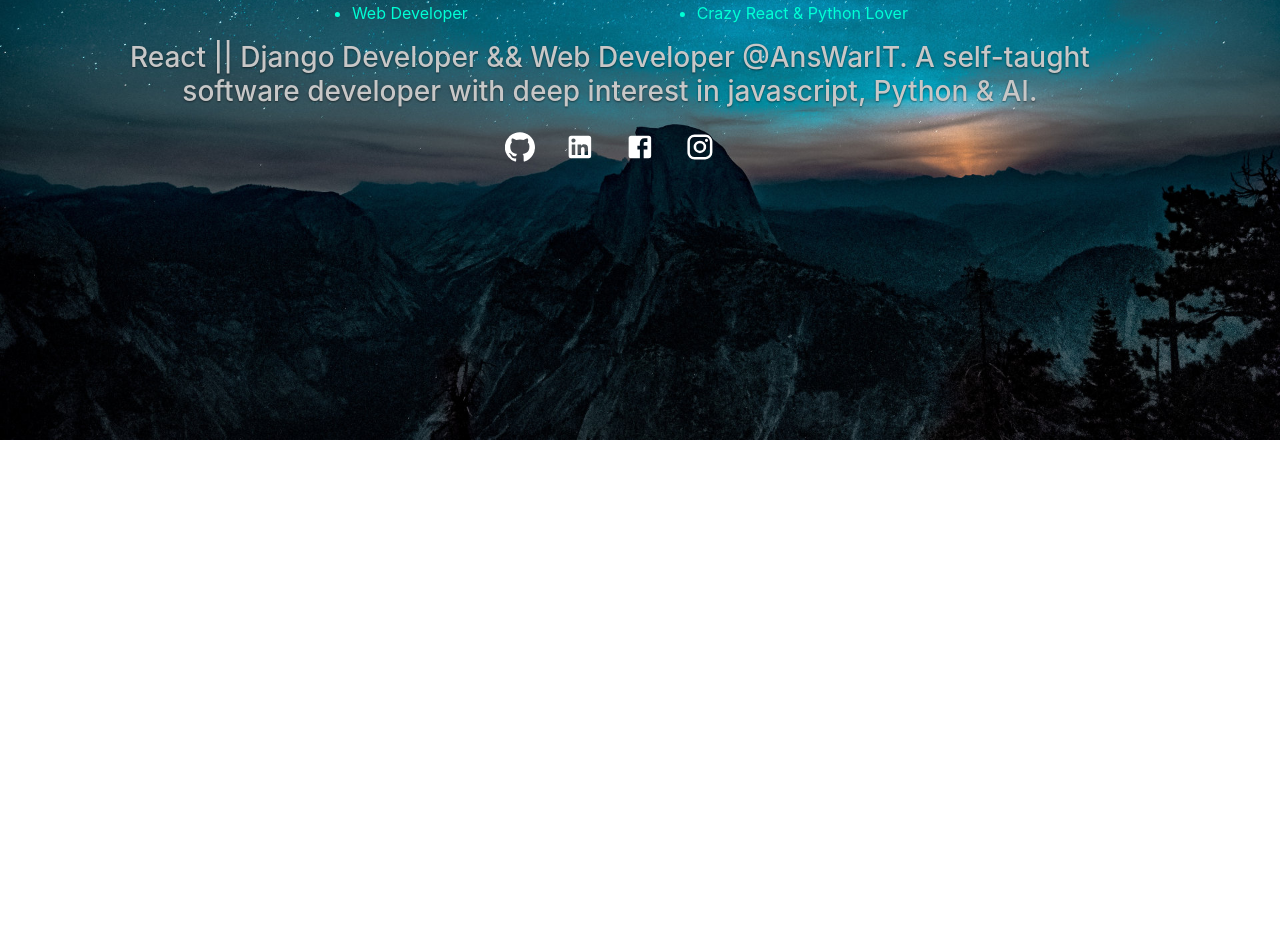
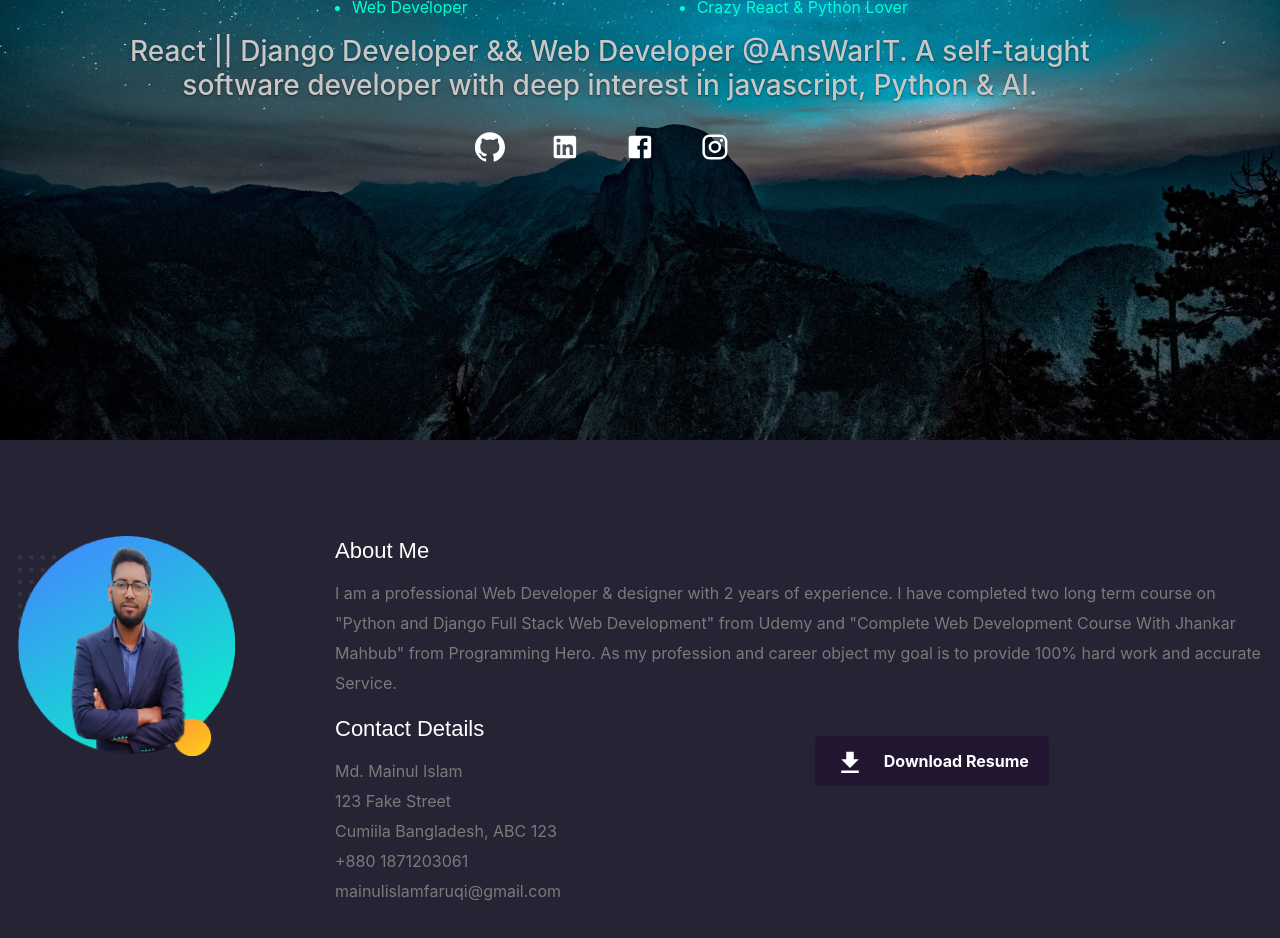
Before and after one commit to CrazyPythonLover1/ReactJs-Portfolio, a React (Create React App) app: page / in a window 1280 px wide. Shown: the part 360-1298 px from the top of the page. Before the commit the page ends 800 px from the top, so only its background shows below. Built offline with nearby package versions, Linux system fonts and the light colour scheme.

Commit message:
about page design completed

```diff
--- a/src/App.css
+++ b/src/App.css
@@ -12,33 +12,3 @@
   text-decoration: none !important;
   font-weight: 600;
 }
-
-@media (prefers-reduced-motion: no-preference) {
-  .App-logo {
-    animation: App-logo-spin infinite 20s linear;
-  }
-}
-
-.App-header {
-  background-color: #282c34;
-  min-height: 100vh;
-  display: flex;
-  flex-direction: column;
-  align-items: center;
-  justify-content: center;
-  font-size: calc(10px + 2vmin);
-  color: white;
-}
-
-.App-link {
-  color: #61dafb;
-}
-
-@keyframes App-logo-spin {
-  from {
-    transform: rotate(0deg);
-  }
-  to {
-    transform: rotate(360deg);
-  }
-}
--- a/src/App.js
+++ b/src/App.js
@@ -5,7 +5,6 @@ import {
   BrowserRouter as Router,
   Switch,
   Route,
-  Link
 } from "react-router-dom";
 import Home from './components/Home/Home/Home';
 
--- /dev/null
+++ b/src/components/Home/About/About.css
@@ -0,0 +1,45 @@
+.about {
+    background: #262335;
+    padding-top: 96px;
+    padding-bottom: 66px;
+ }
+
+ .profile {
+     position: relative;
+     width: 220px;
+     height: 220px;
+ }
+
+ .about h2 {
+    font: 22px/30px 'opensans-bold', sans-serif;
+    color: #fff;
+    margin-bottom: 12px;
+ }
+
+ .about p {
+    line-height: 30px;
+    color: #7A7A7A;
+ }
+
+ .download{
+     width: 58px;
+     padding-top: 2rem;
+ }
+
+ .download-button{
+     color: white;
+     background-color: #211530;
+     padding: 15px 20px;
+    border-radius: 5px;
+    font-weight: bold;
+ }
+
+ .download-button:hover {
+    background: #fff;
+    color: #2B2B2B;
+ }
+
+ .MuiSvgIcon-root{
+     font-size: 20px;
+     margin-right: 15px;
+ }
--- /dev/null
+++ b/src/components/Home/About/About.js
@@ -0,0 +1,48 @@
+import React from 'react';
+import './About.css';
+import profilePic from '../../../images/Github-profile-pic.png'
+import GetAppIcon from '@material-ui/icons/GetApp';
+
+const About = () => {
+    return (
+        <section className="about" >
+            <div className="container-fluid">
+                <div className="row">
+                    <div className="col-md-3">
+                        <img className="profile" src={profilePic} alt="" />
+                    </div>
+                    <div className="col-md-9">
+                        <h2> About Me </h2>
+                        <p>I am a professional Web Developer & designer with 2 years of experience. I
+                        have completed two long term course on "Python and Django Full Stack Web
+                        Development" from Udemy and "Complete Web Development Course With
+                        Jhankar Mahbub" from Programming Hero. As my profession and career object
+                        my goal is to provide 100% hard work and accurate Service.</p>
+
+                        <div className="row">
+                            <div className="col-md-6 contact-details">
+                                <h2>Contact Details</h2>
+                                <p className="address">
+                                    <span>  Md. Mainul Islam  </span><br />
+                                    <span> 123 Fake Street<br />
+                                    Cumiila Bangladesh, ABC 123
+                                    </span><br />
+                                    <span>+880 1871203061</span><br />
+                                    <span> mainulislamfaruqi@gmail.com </span>
+                                </p>
+                            </div>
+                            <div className="col-md-6 download">
+                            <p>
+                                <a href="" className=" download-button"> <GetAppIcon/> Download Resume</a>
+                  </p>
+                            </div>
+                        </div>
+                    </div>
+                </div>
+
+            </div>
+        </section>
+    );
+};
+
+export default About;
--- a/src/components/Home/Header/Header.css
+++ b/src/components/Home/Header/Header.css
@@ -1,5 +1,5 @@
 header{
-    position: absolute;
+    position: relative;
     top: 0;
     height: 800px;
     min-height: 500px;
@@ -8,6 +8,7 @@ header{
     background-size: cover;
     -webkit-background-size: cover !important;
 }
+
 
 .banner {
   position: absolute;
@@ -47,7 +48,7 @@ ul{
  /*  Header Social Links */
 
  .social{
-     margin: 24px 0;
+     margin: 30px 0;
      padding: 0;
      text-shadow: 0px 1px 2px rgba(0, 0, 0, .8);
 
--- a/src/components/Home/Header/Header.js
+++ b/src/components/Home/Header/Header.js
@@ -4,7 +4,6 @@ import FacebookIcon from '@material-ui/icons/Facebook';
 import GitHubIcon from '@material-ui/icons/GitHub';
 import LinkedInIcon from '@material-ui/icons/LinkedIn';
 import InstagramIcon from '@material-ui/icons/Instagram';
-import { Link } from 'react-router-dom';
 
 const Header = () => {
     return (
--- a/src/components/Home/Home/Home.js
+++ b/src/components/Home/Home/Home.js
@@ -1,12 +1,14 @@
 import React from 'react';
 import Navbar from '../../Shared/Navbar';
 import Header from '../Header/Header';
+import About from '../About/About';
 
 const Home = () => {
     return (
         <div>
             <Navbar/>
             <Header/>
+            <About/>
         </div>
     );
 };
--- a/src/components/Shared/Navbar.css
+++ b/src/components/Shared/Navbar.css
@@ -1,3 +1,8 @@
+.navbar-container {
+    position: absolute;
+    width: 100%;
+}
+
 .navbar-wrap{
     padding-left: 40px;
     padding-right: 40px;
--- a/src/components/Shared/Navbar.js
+++ b/src/components/Shared/Navbar.js
@@ -4,13 +4,13 @@ import './Navbar.css';
 
 const Navbar = () => {
     return (
-        <div>
+        <div className="navbar-container">
             <nav className="navbar navbar-expand-md navbar-light navbar-wrap ">
                 <Link style={{textDecoration:"none"}}  to="/"><a className="navbar-brand" href="home"> Mainul Islam</a> </Link>
                 <button className="navbar-toggler toggle-btn-color" type="button" data-toggle="collapse" data-target="#navbarNav" aria-controls="navbarNav" aria-expanded="false" aria-label="Toggle navigation">
                     <span className="navbar-toggler-icon "></span>
                 </button>
-                <div className="collapse navbar-collapse" id="navbarNav">
+                <div className="collapse navbar-collapse " id="navbarNav">
                     <ul className="navbar-nav ml-auto">
                     <li className="nav-item active">
                         <Link style={{textDecoration:"none"}} activeClassName="active" to="/"><a className="nav-link link mr-2 ml-2" href="home">Home <span className="sr-only">(current)</span></a></Link>
```
Also changed, not shown: src/images/Github-profile-pic.png (added), src/images/profile.jpg (added).
